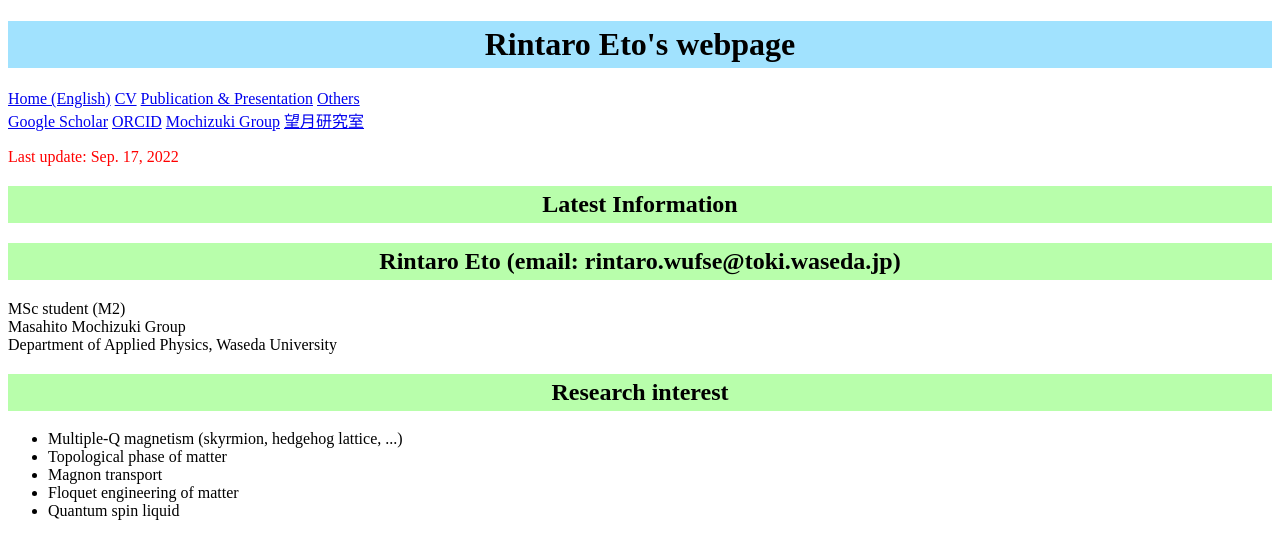
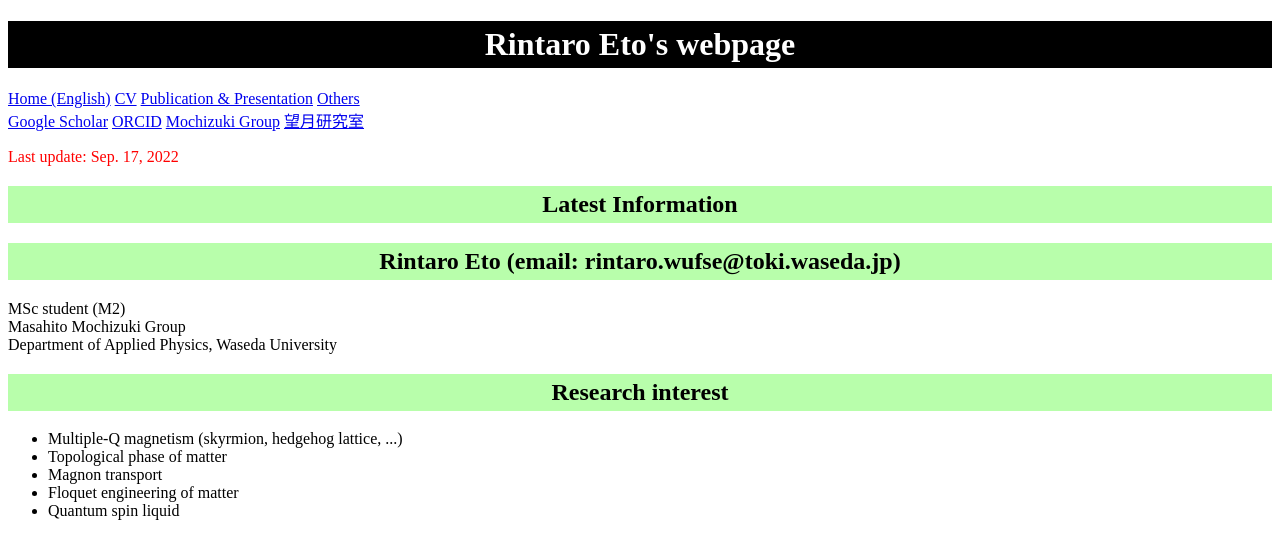
Before and after one commit to rintaro-qsk/WebpageRE, a plain HTML site: page index.html in a window 1280 px wide. Drawn offline with Linux system fonts and the light colour scheme.

Commit message:
Update Main.css

```diff
--- a/Main.css
+++ b/Main.css
@@ -3,7 +3,8 @@ body {
 }
 
 h1 {
-    background: #a1e2fe;
+    background: #000000;
+    color: #ffffff;
     padding:5px;
 }
 
```
